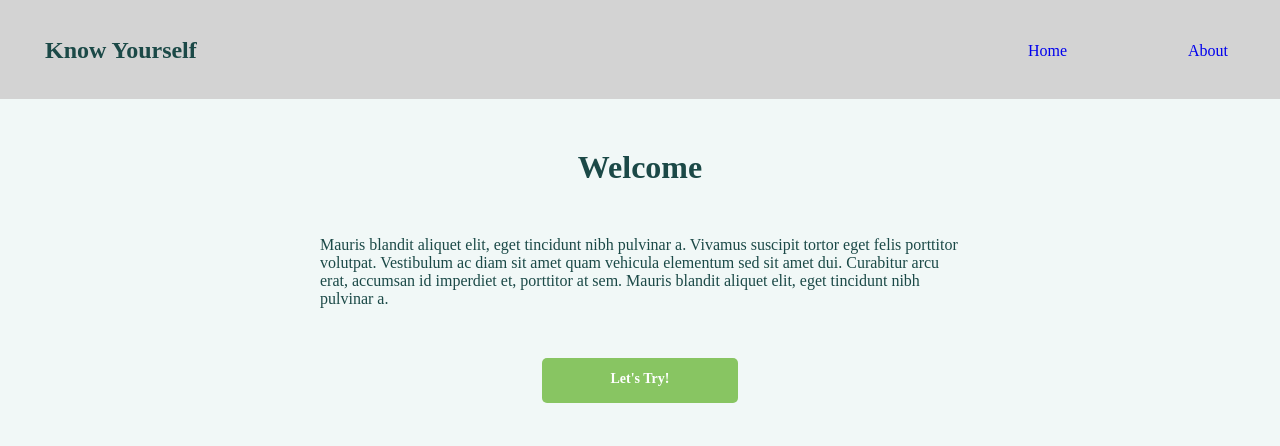
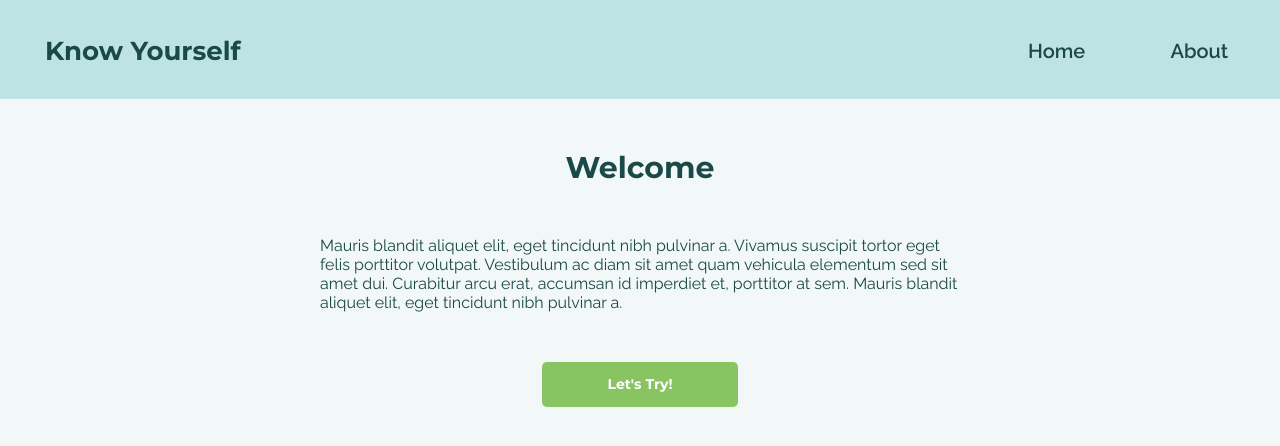
Before and after one commit to GabrielSSRibeiro/KnowYourself-frontend, a React (Create React App) app: page / in a window 1280 px wide. Shown: the top 446 px of the page. Built offline with nearby package versions, Linux system fonts and the light colour scheme.

Commit message:
added fonts and fixed home, about and naviBar

```diff
--- a/public/index.html
+++ b/public/index.html
@@ -3,6 +3,12 @@
   <head>
     <meta charset="utf-8" />
     <meta name="viewport" content="width=device-width, initial-scale=1" />
+    <link rel="preconnect" href="https://fonts.googleapis.com" />
+    <link rel="preconnect" href="https://fonts.gstatic.com" crossorigin />
+    <link
+      href="https://fonts.googleapis.com/css2?family=Montserrat:wght@400;700&family=Raleway:wght@400;600&display=swap"
+      rel="stylesheet"
+    />
 
     <title>Boilerplate</title>
   </head>
--- a/src/components/NaviBar/styles.css
+++ b/src/components/NaviBar/styles.css
@@ -2,7 +2,7 @@
   width: 100%;
   height: 99px;
   padding: 32px 52px 30px 45px;
-  background-color: lightgray;
+  background-color: var(--extraColor2);
 
   display: flex;
   align-items: center;
@@ -18,4 +18,6 @@
 
 .NaviBar-link {
   text-decoration: none;
+  font-size: 20px;
+  color: var(--fontColor);
 }
--- a/src/styles/global.css
+++ b/src/styles/global.css
@@ -5,27 +5,19 @@
 }
 
 :root {
-  /* --primaryFont: Montserrat;
-  --primaryFontBold: Montserrat;
+  --primaryFont: Montserrat;
   --secondaryFont: Raleway;
-  --secondaryFontBold: Raleway; */
 
-  /* font sizes */
-  --header1: 30px;
-  --header2: 26px;
-  --header3: 20px;
-  --header4: 16px;
-  --paragraph: 16px;
-  --link: 16px;
-
+  --fontColor: #1b4947;
   --background: #f1f8f7;
+  --extraColor1: #5da1a3;
+  --extraColor2: #bde3e4;
   --primaryButtonColor: #88c562;
   --primaryButtonHover: #57ae1f;
   --secondaryButtonColor: #5097d1;
   --secondaryButtonHover: #0a67b0;
   --tertiaryButtonColor: #3e7672;
   --tertiaryButtonHover: #06544e;
-  --fontColor: #1b4947;
   --errorColor: #ef5d5b;
   --warningColor: #f1d24f;
 }
@@ -41,6 +33,37 @@ body {
   color: var(--fontColor);
 }
 
+h1 {
+  font-size: 30px;
+  font-family: var(--primaryFont);
+}
+
+h2 {
+  font-size: 26px;
+  font-family: var(--primaryFont);
+}
+
+h3 {
+  font-size: 20px;
+  font-family: var(--primaryFont);
+}
+
+h4 {
+  font-size: 16px;
+  font-family: var(--primaryFont);
+}
+
+p {
+  font-size: 16px;
+  font-family: var(--secondaryFont);
+}
+
+a {
+  font-size: 16px;
+  font-family: var(--secondaryFont);
+  font-weight: 600;
+}
+
 button {
   cursor: pointer;
 }
```
